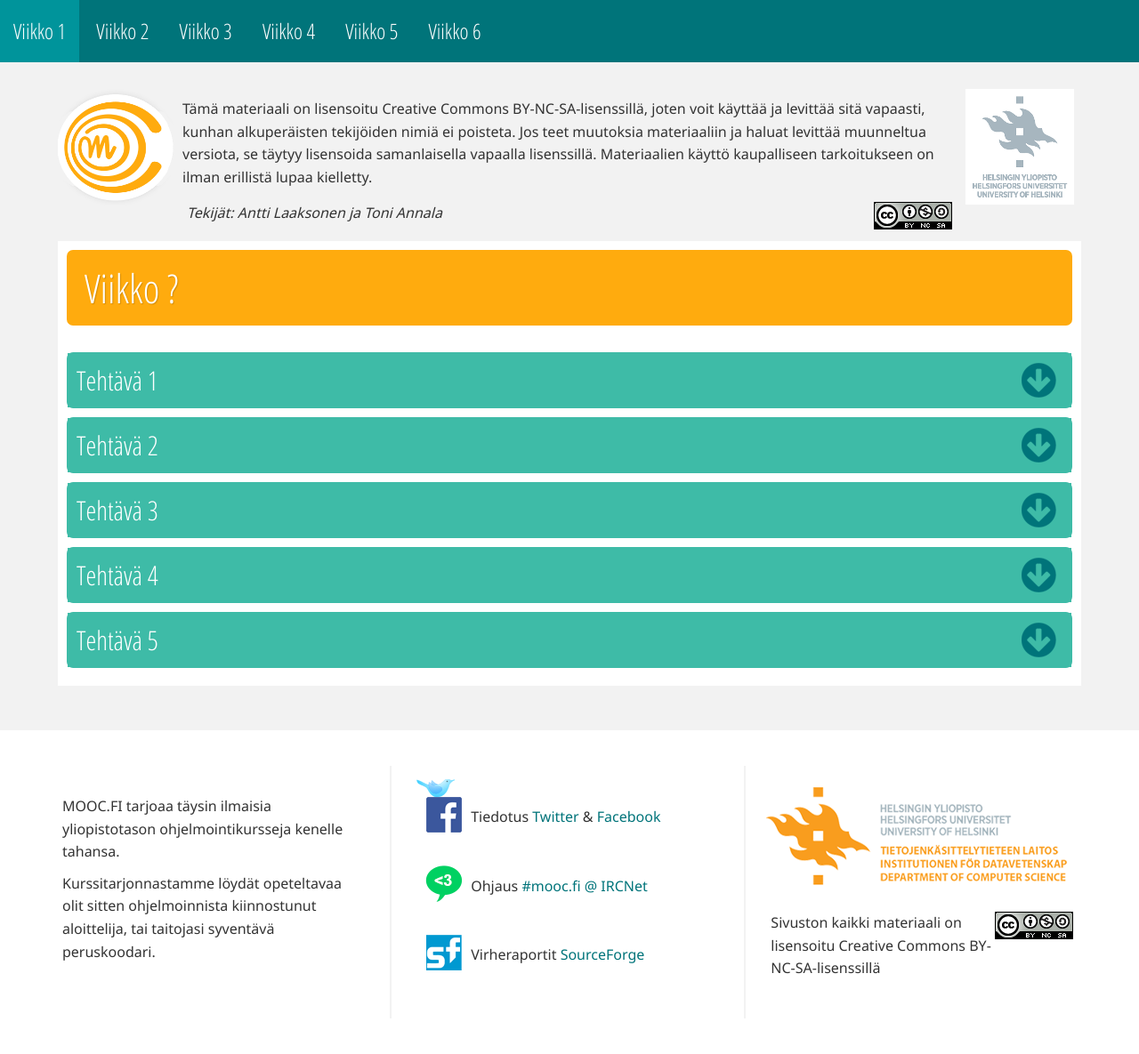
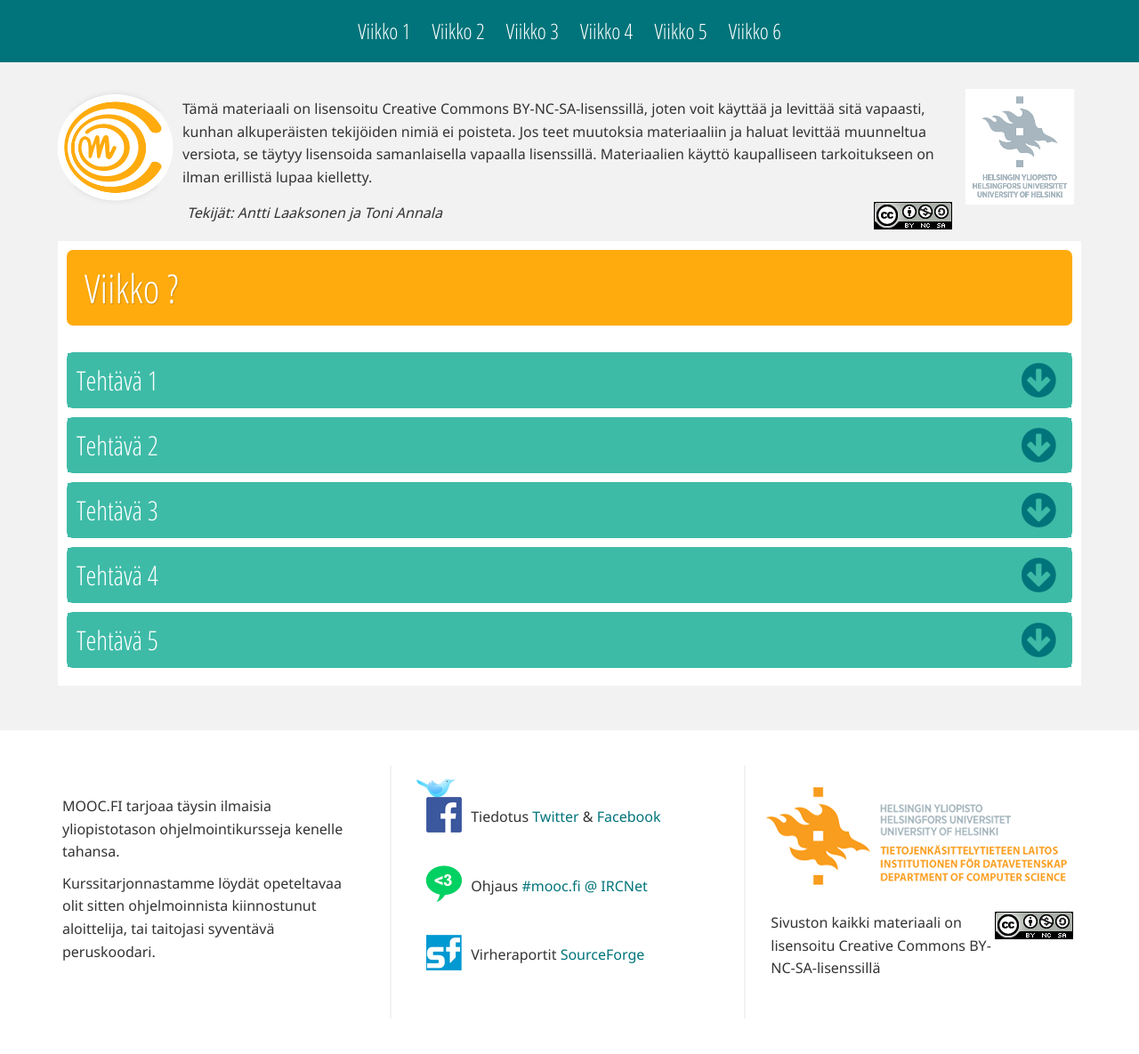
Before and after one commit to moocfi/2015-algoritmit, a Jekyll site: the page built from viikko-template.html, in a window 1280 px wide. Shown: the whole page at 89% size. Built offline with Jekyll 4.4.1, drawn with Linux system fonts in a browser that asks for light colours; nearby versions of some CDN libraries.

Commit message:
Menu fix

```diff
--- a/_sass/widgets/_week-selector.scss
+++ b/_sass/widgets/_week-selector.scss
@@ -34,12 +34,13 @@
 
 #week-selector.active ul {
 	display: block;
+	padding-top: 40px;
 }
 
 #week-selector li {
 	list-style-type: none;
 	list-style-position: inside;
-	padding: 5px 5px;
+	padding: 0;
 	margin-bottom: 1px;
 
 	&:hover,
@@ -53,16 +54,17 @@
 
     &:hover:after {
     	text-align: center;
-	    	width: 90%;
+    	width: 100%;
       background: #333;
       background: rgba(0,0,0,.8);
       color: #fff;
       content: attr(title);
-	        padding: 10px 5%;
       z-index: 98;
       position: absolute;
       left: 0;
-	        top: 0;
+      top: 50%;
+  		transform: translateY(-50%);
+  		padding: 5px 0;
     }
 	}
 }
@@ -71,6 +73,8 @@
     color: white;
     font-family: $nav-font;
     font-size: 1.5em;
+    display: block;
+    padding: 10px 10px;
 
     &:hover {
 	    background: none;
@@ -96,13 +100,12 @@
 		display: block;
 		word-spacing: 0;
 		padding: 0;
-		text-align: justify;
+		text-align: center;
 	}
 
 	#week-selector li {
 		display: inline-block;
 		min-height: 50px;
-		padding: 10px 15px;
 		margin: 0;
 	}
 
```
Lines whose indentation alone changed are shown as unchanged.
